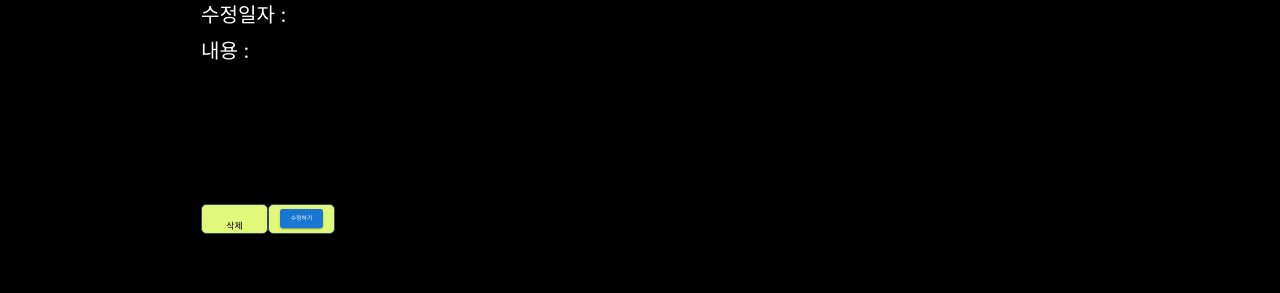
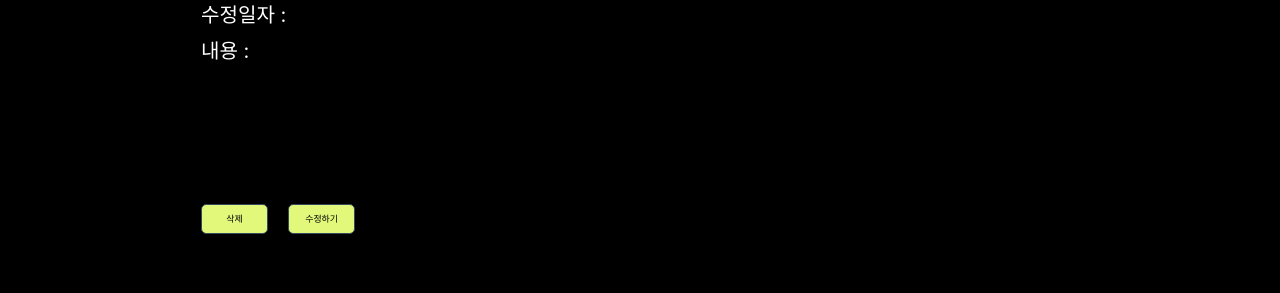
Before and after one commit to EVISION-EWHA/EVISION-website, a React (Create React App) app: page /board/1 in a window 1280 px wide. Shown: the part 182-475 px from the top of the page. Built offline with nearby package versions, Linux system fonts and the light colour scheme; no server answers.

Commit message:
수정 버튼 css 수정

```diff
--- a/src/pages/voc/VocView.css
+++ b/src/pages/voc/VocView.css
@@ -33,6 +33,7 @@
 
 .revise_button {
   margin-top: 20rem;
+  margin-right: 3rem;
   display: flex;
   width: 10rem;
   height: 4.5rem;
@@ -41,7 +42,7 @@
   float: left;
   align-items: center;
   color: black;
-  font-size: 2.5rem;
+  font-size: 3rem;
   font-weight: 500;
   position: relative;
   box-sizing: border-box;
--- a/src/pages/voc/VocView.jsx
+++ b/src/pages/voc/VocView.jsx
@@ -151,11 +151,11 @@ function VocView({ match }) {
           <br />
           내용 : {data.content}
           <br />
-          <div className="revise_button">
-            {/* <button type="submit" id="submit" onClick={onClickRevise}>
+          {/* <button type="submit" id="submit" onClick={onClickRevise}>
               수정
             </button> */}
-            <form onSubmit={handleSubmit}>
+          <form onSubmit={handleSubmit}>
+            <div className="revise_button">
               <button
                 type="submit"
                 id="submit"
@@ -165,31 +165,17 @@ function VocView({ match }) {
               >
                 삭제
               </button>
-            </form>
-          </div>
+            </div>
+          </form>
           <div className="revise_button">
-            {/* <button type="submit" id="submit" onClick={onClickRevise}>
-              수정
-            </button> */}
-            {/* <form onSubmit={handleSubmit2}>
-              <button
-                type="submit"
-                id="submit"
-                onClick={() => {
-                  handleSubmit2();
-                }}
-              >
-                수정
-              </button>
-            </form> */}
-            <Button
+            <button
               type="submit"
               id="submit"
               variant="contained"
               onClick={openModal}
             >
               수정하기
-            </Button>
+            </button>
             <Modal
               open={modalOpen}
               close={closeModal}
```
